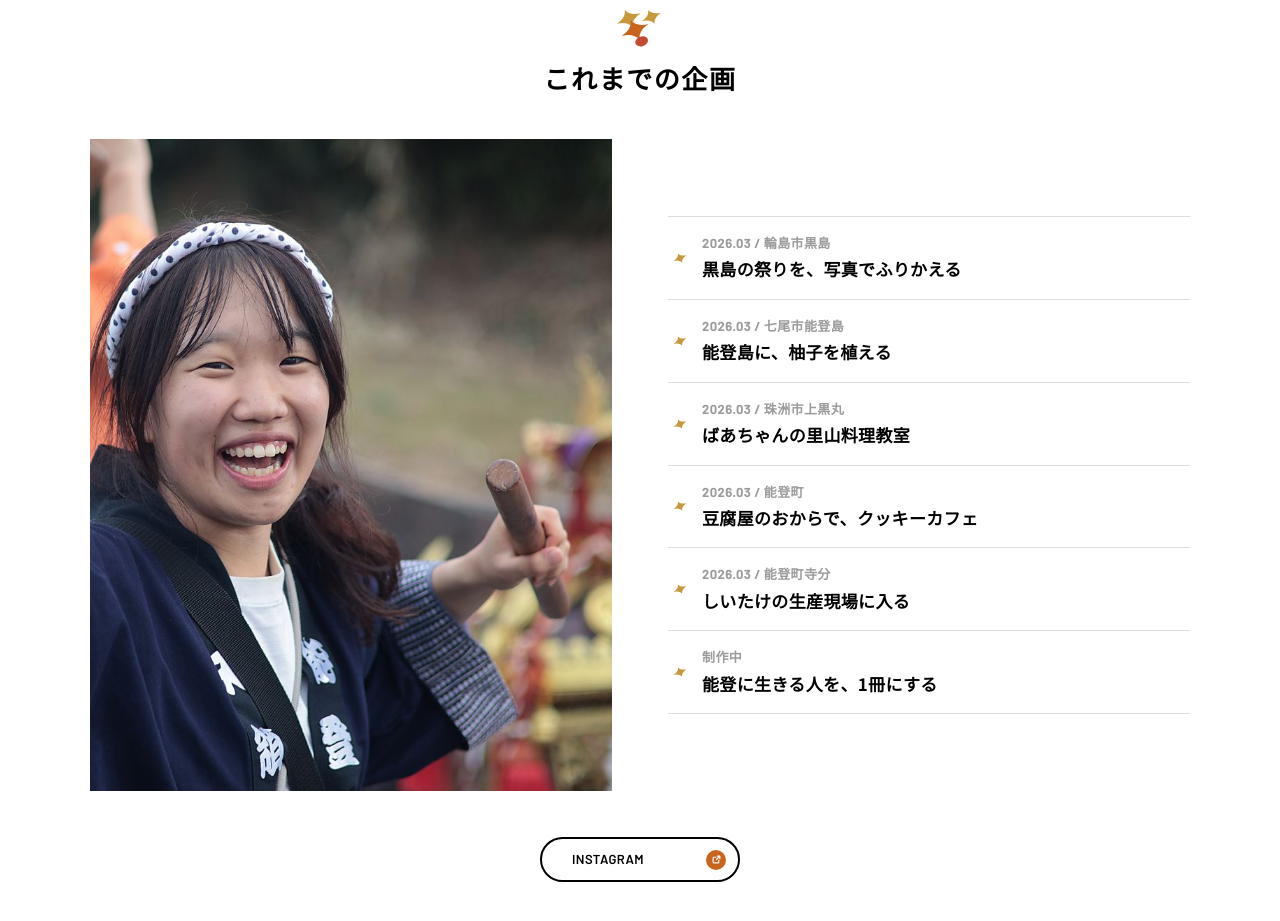
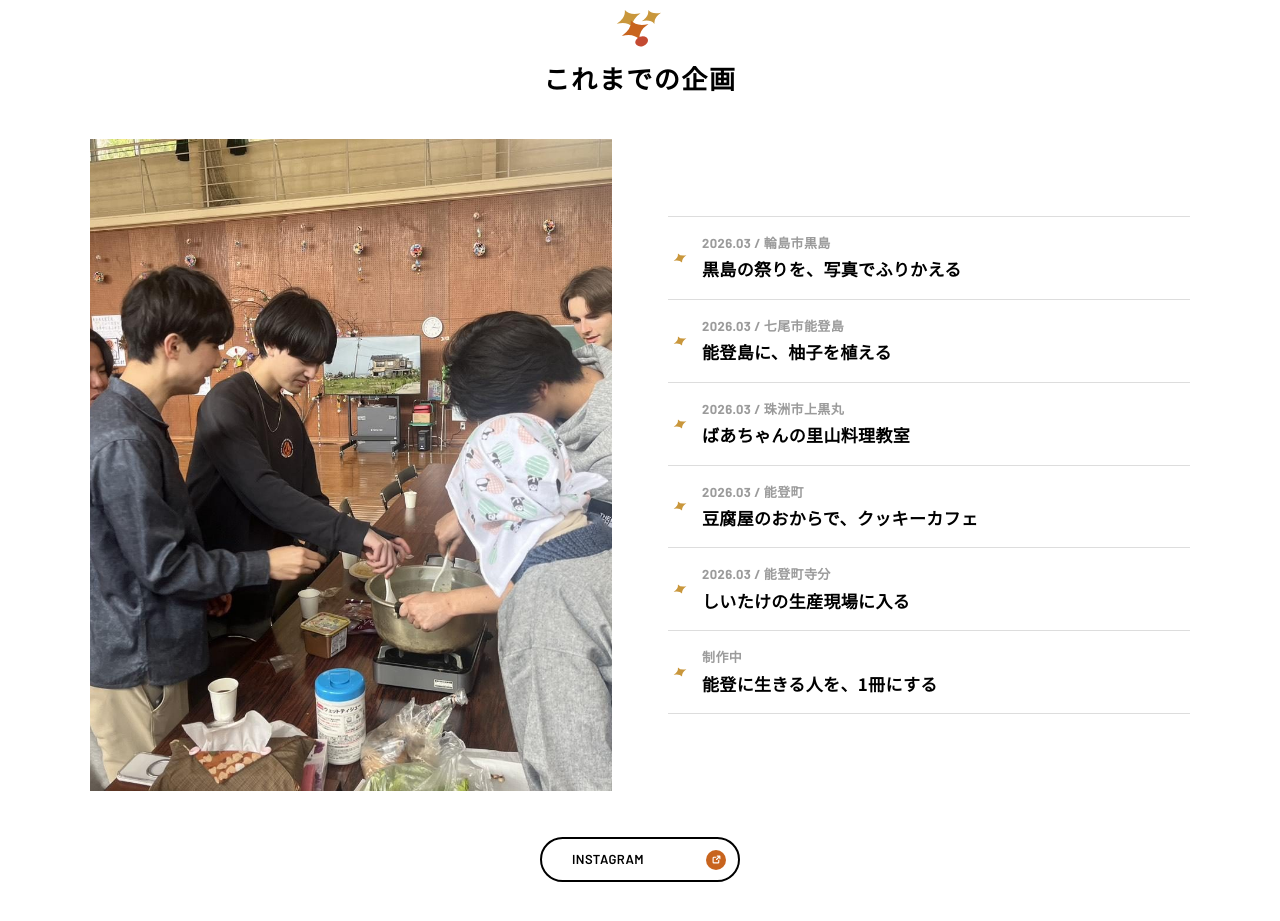
Before and after one commit to noto-wakashu/noto-wakashu.github.io, a plain HTML site: page index.html in a window 1280 px wide. Shown: the part 4300-5221 px from the top of the page. Drawn offline with nearby package versions, Linux system fonts and the light colour scheme.

Commit message:
これまでの企画の写真を、黒島の祭りから里山料理教室に替えた（祭りは会の予算外・写っている子が会員でないため）
Co-Authored-By: Claude Opus 5.5 <noreply@anthropic.com>

```diff
--- a/index.html
+++ b/index.html
@@ -471,7 +471,7 @@
     <div class="inner">
       <div class="ttl"><h2>これまでの企画</h2></div>
       <div class="plist">
-        <img src="img/projects_matsuri.jpg" alt="祭りで太鼓のばちを持つ若者">
+        <img src="img/projects_ryouri.jpg" alt="ばあちゃんの里山料理教室で、鍋を囲んで料理する若者" style="object-position:45% 50%">
         <ul>
           <li><p class="d en">2026.03 / 輪島市黒島</p><h3>黒島の祭りを、写真でふりかえる</h3></li>
           <li><p class="d en">2026.03 / 七尾市能登島</p><h3>能登島に、柚子を植える</h3></li>
```
Also changed, not shown: img/projects_matsuri.jpg (deleted), img/projects_ryouri.jpg (added).
